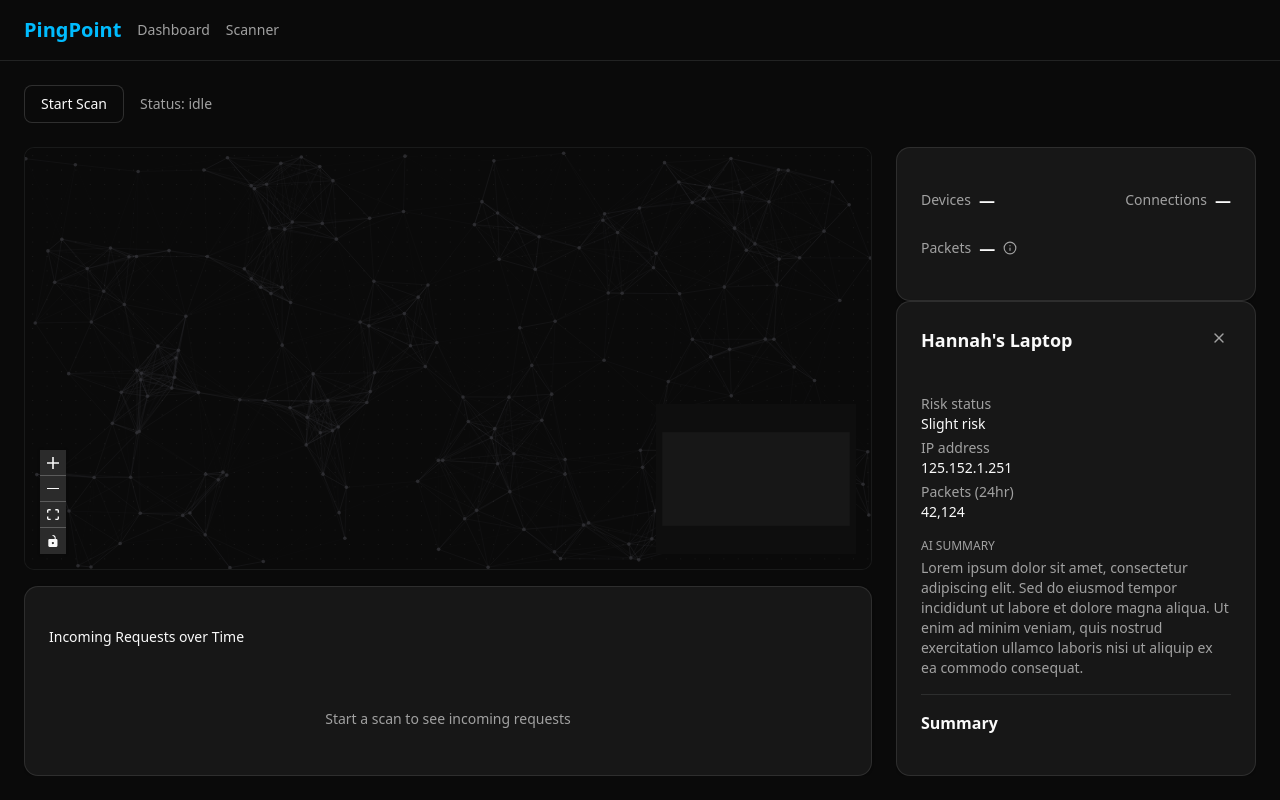
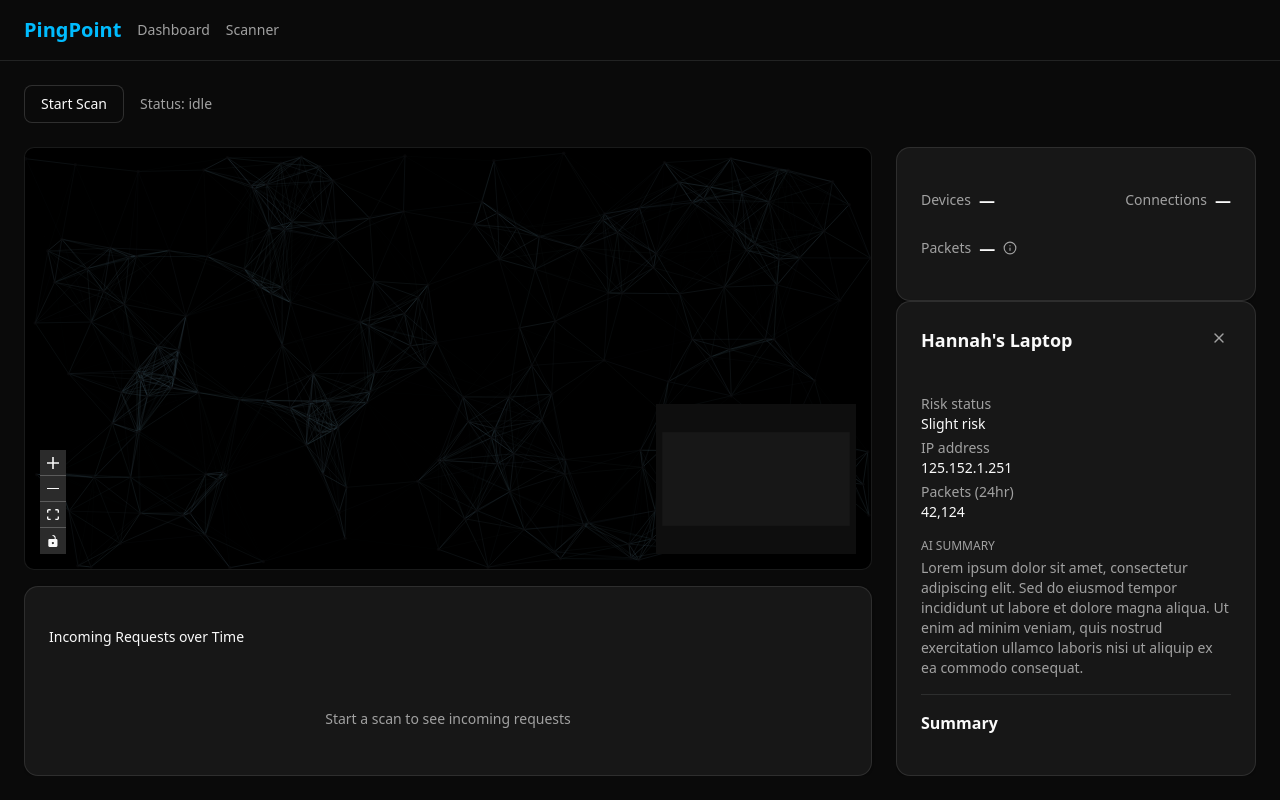
Before and after one commit to zack-white/jumbohack2026, a Next.js app in the folder frontend/: page /dashboard in a window 1280 px wide. Built offline with nearby package versions, Linux system fonts and the light colour scheme.

Commit message:
Update NetworkGraph.tsx

```diff
--- a/frontend/components/dashboard/NetworkGraph.tsx
+++ b/frontend/components/dashboard/NetworkGraph.tsx
@@ -3,7 +3,6 @@
 import { useEffect, useRef } from "react";
 import {
   ReactFlow,
-  Background,
   Controls,
   MiniMap,
   Handle,
@@ -13,7 +12,6 @@ import {
   type OnNodesChange,
   type OnEdgesChange,
   type OnConnect,
-  BackgroundVariant,
 } from "@xyflow/react";
 import "@xyflow/react/dist/style.css";
 import { cn } from "@/lib/utils";
@@ -78,7 +76,7 @@ function LatticeBackground() {
           const dist = Math.sqrt(dx * dx + dy * dy);
           if (dist < CONNECT_DIST) {
             const alpha = (1 - dist / CONNECT_DIST) * 0.4;
-            ctx.strokeStyle = `rgba(75, 75, 85, ${alpha})`;
+            ctx.strokeStyle = `rgba(55, 75, 85, ${alpha})`;
             ctx.lineWidth = 1;
             ctx.beginPath();
             ctx.moveTo(nodes[i].x, nodes[i].y);
@@ -91,7 +89,7 @@ function LatticeBackground() {
       for (const n of nodes) {
         ctx.beginPath();
         ctx.arc(n.x, n.y, 1.8, 0, Math.PI * 2);
-        ctx.fillStyle = "rgba(85, 85, 95, 0.75)";
+        ctx.fillStyle = "rgba(10, 10, 11, 0.75)";
         ctx.fill();
       }
 
@@ -191,7 +189,6 @@ export default function NetworkGraph({
         proOptions={{ hideAttribution: true }}
         defaultEdgeOptions={{ type: "animatedBeam", style: { stroke: "#94a3b8" } }}
       >
-        <Background variant={BackgroundVariant.Dots} gap={16} size={1} color="#525252" className="opacity-50" />
         <Controls className="!bg-card !border-border" />
         <MiniMap
           nodeColor={(n) => {
```
